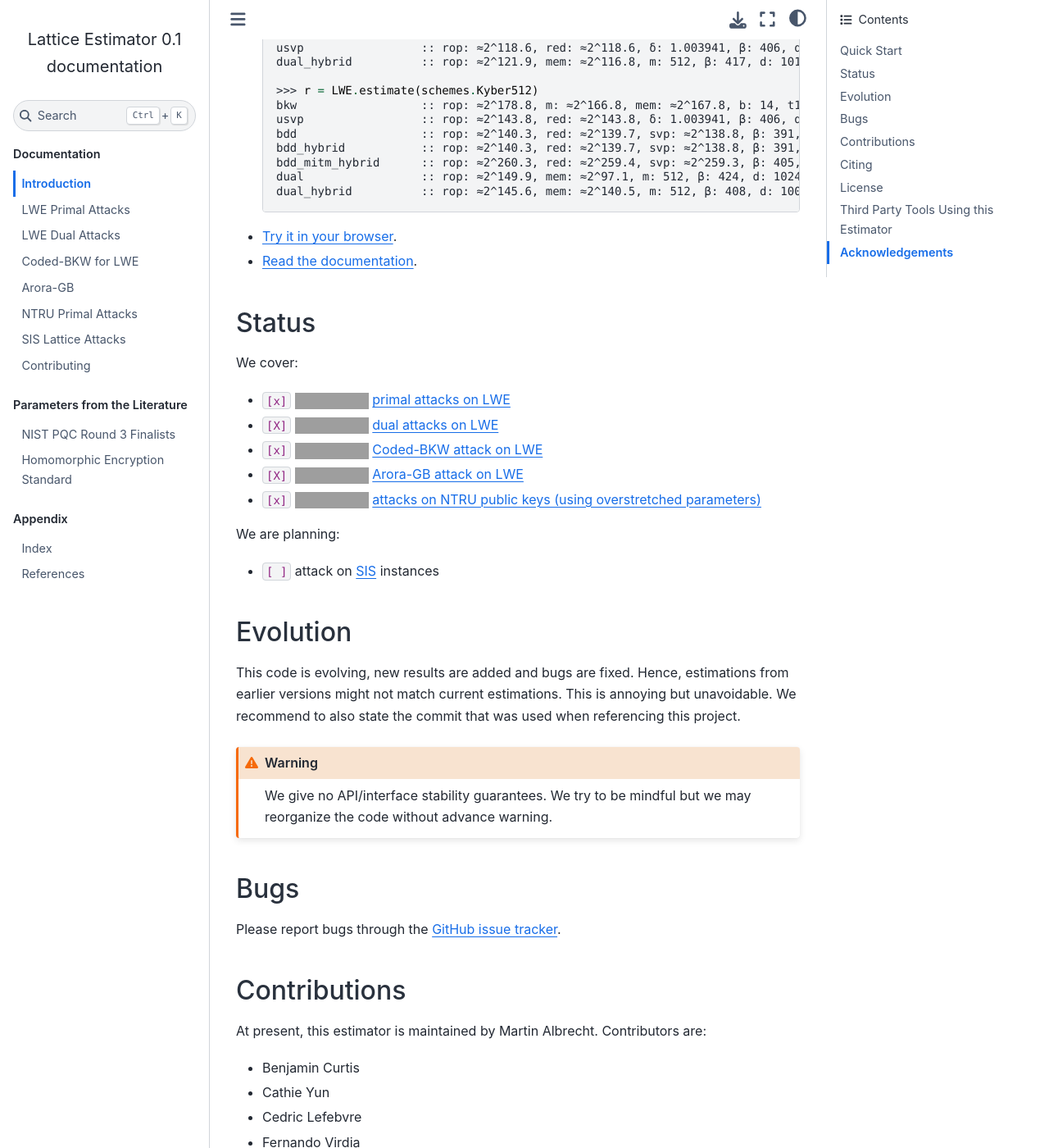
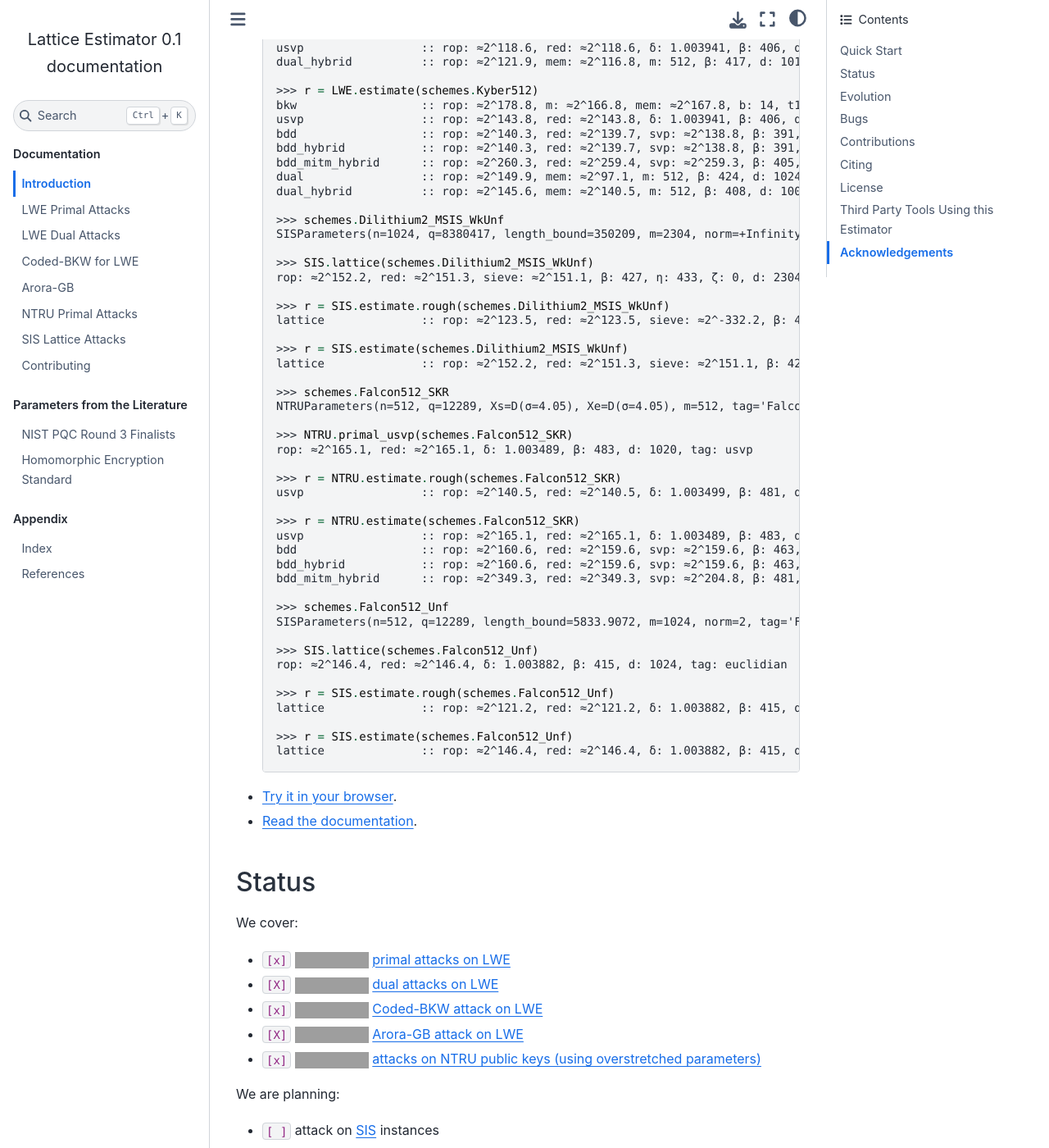
Before and after one commit to malb/lattice-estimator, a Sphinx documentation site: the page built from docs/readme_link.rst, in a window 1280 px wide and 1400 px high, scrolled down 559 px. Shown: the whole window at 82% size. Built offline with Sphinx 7.4.7 and the Sphinx Book theme 1.1.4, drawn with Linux system fonts in a browser that asks for light colours; grey boxes are pictures that could not be loaded.

Commit message:
Fixed PR comments

```diff
--- a/README.rst
+++ b/README.rst
@@ -37,6 +37,45 @@ Quick Start
     bdd_mitm_hybrid      :: rop: ≈2^260.3, red: ≈2^259.4, svp: ≈2^259.3, β: 405, η: 2, ζ: 102, |S|: ≈2^247.2, d: 923, prob: ≈2^-113.8, ↻: ≈2^116.0, tag: hybrid
     dual                 :: rop: ≈2^149.9, mem: ≈2^97.1, m: 512, β: 424, d: 1024, ↻: 1, tag: dual
     dual_hybrid          :: rop: ≈2^145.6, mem: ≈2^140.5, m: 512, β: 408, d: 1004, ↻: 1, ζ: 20, tag: dual_hybrid
+
+    >>> schemes.Dilithium2_MSIS_WkUnf
+    SISParameters(n=1024, q=8380417, length_bound=350209, m=2304, norm=+Infinity, tag='Dilithium2_MSIS_WkUnf')
+
+    >>> SIS.lattice(schemes.Dilithium2_MSIS_WkUnf)
+    rop: ≈2^152.2, red: ≈2^151.3, sieve: ≈2^151.1, β: 427, η: 433, ζ: 0, d: 2304, prob: 1, ↻: 1, tag: infinity
+
+    >>> r = SIS.estimate.rough(schemes.Dilithium2_MSIS_WkUnf)
+    lattice              :: rop: ≈2^123.5, red: ≈2^123.5, sieve: ≈2^-332.2, β: 423, η: 423, ζ: 1, d: 2303, prob: 1, ↻: 1, tag: infinity
+
+    >>> r = SIS.estimate(schemes.Dilithium2_MSIS_WkUnf)
+    lattice              :: rop: ≈2^152.2, red: ≈2^151.3, sieve: ≈2^151.1, β: 427, η: 433, ζ: 0, d: 2304, prob: 1, ↻: 1, tag: infinity
+
+    >>> schemes.Falcon512_SKR
+    NTRUParameters(n=512, q=12289, Xs=D(σ=4.05), Xe=D(σ=4.05), m=512, tag='Falcon512_SKR', ntru_type='circulant')
+
+    >>> NTRU.primal_usvp(schemes.Falcon512_SKR)
+    rop: ≈2^165.1, red: ≈2^165.1, δ: 1.003489, β: 483, d: 1020, tag: usvp
+
+    >>> r = NTRU.estimate.rough(schemes.Falcon512_SKR)
+    usvp                 :: rop: ≈2^140.5, red: ≈2^140.5, δ: 1.003499, β: 481, d: 544, tag: usvp
+
+    >>> r = NTRU.estimate(schemes.Falcon512_SKR)
+    usvp                 :: rop: ≈2^165.1, red: ≈2^165.1, δ: 1.003489, β: 483, d: 1020, tag: usvp
+    bdd                  :: rop: ≈2^160.6, red: ≈2^159.6, svp: ≈2^159.6, β: 463, η: 496, d: 1022, tag: bdd
+    bdd_hybrid           :: rop: ≈2^160.6, red: ≈2^159.6, svp: ≈2^159.6, β: 463, η: 496, ζ: 0, |S|: 1, d: 1024, prob: 1, ↻: 1, tag: hybrid
+    bdd_mitm_hybrid      :: rop: ≈2^349.3, red: ≈2^349.3, svp: ≈2^204.8, β: 481, η: 2, ζ: 0, |S|: 1, d: 1024, prob: ≈2^-182.6, ↻: ≈2^184.8, tag: hybrid
+
+    >>> schemes.Falcon512_Unf
+    SISParameters(n=512, q=12289, length_bound=5833.9072, m=1024, norm=2, tag='Falcon512_Unf')
+
+    >>> SIS.lattice(schemes.Falcon512_Unf)
+    rop: ≈2^146.4, red: ≈2^146.4, δ: 1.003882, β: 415, d: 1024, tag: euclidian
+
+    >>> r = SIS.estimate.rough(schemes.Falcon512_Unf)
+    lattice              :: rop: ≈2^121.2, red: ≈2^121.2, δ: 1.003882, β: 415, d: 1024, tag: euclidian
+
+    >>> r = SIS.estimate(schemes.Falcon512_Unf)
+    lattice              :: rop: ≈2^146.4, red: ≈2^146.4, δ: 1.003882, β: 415, d: 1024, tag: euclidian
 
 - `Try it in your browser <https://mybinder.org/v2/gh/malb/lattice-estimator/jupyter-notebooks?labpath=..%2F..%2Ftree%2Fprompt.ipynb>`__.
 - `Read the documentation <https://lattice-estimator.readthedocs.io/en/latest/>`__.
--- a/docs/algorithms/sis-lattice.rst
+++ b/docs/algorithms/sis-lattice.rst
@@ -9,11 +9,11 @@ We construct an (easy) example SIS instance::
     params = SIS.Parameters(n=113, q=2048, length_bound=512, norm=2)
     params
 
-The simplest (and quickest to estimate) model is solving for the SIS instance with a euclidian norm length bound and assuming the Gaussian heuristic [CheNgu12]_.Then, we can solve for the required root hermite factor [EC:GamNgu08]_ that will guarantee BKZ outputs a short enough vector::
+The simplest (and quickest to estimate) model is solving for the SIS instance with a euclidian norm length bound and assuming the Gaussian heuristic.Then, we can solve for the required root hermite factor [EC:GamNgu08]_ that will guarantee BKZ outputs a short enough vector::
 
     SIS.lattice(params)
 
-The exact reduction shape model doesn't matter when using euclidian norm bounds, as the required block size is calculated directly from the length bound.
+The exact reduction shape model does not matter when using euclidian norm bounds, as the required block size is calculated directly from the length bound.
 
 For infinity norm length bounds, we have two separate analyses. Both follow the same basic strategy. We use the worst case euclidian norm bound as a lower bound on the hardness. Then, we analyze the probability of obtaining a short vector where every coordinate meets the infinity norm constraint. When sqrt(m)*length_bound is less than the modulus q, we follow the analysis of the MATZOV report ([MATZOV22]_ P.18). We simulate the cost of generating *many* short vectors and treat each coordinate of the vector as an i.i.d Gaussian random variable with standard deviation equal to the length(s) of these short vectors divided by the square root of the dimension.::
 
@@ -28,7 +28,7 @@ To get a more precise answer we may use the CN11 simulator by Chen and Nguyen [A
 
     SIS.lattice(params.updated(length_bound=70), red_shape_model=Simulator.CN11)
 
-Another option is to simulate a rerandomization of the basis, such that the q-vectors are *forgotten*. This results in the ``LGSA`` simulator, where the short, unit vectors are still present in the basis. See Figure 12 in the dilithium submission for an example.We can then improve on this result by first preprocessing the basis with block size β followed by a single SVP call in dimension η [RSA:LiuNgu13]_. We call this the BDD approach since this is essentially the same strategy as preprocessing a basis and then running a CVP solver::
+Another option is to simulate a rerandomization of the basis, such that the q-vectors are *forgotten*. This results in the ``LGSA`` simulator, where the short, unit vectors are still present in the basis. See Figure 12 in the Dilithium submission for an example. We can then improve on this result by first preprocessing the basis with block size β followed by a single SVP call in dimension η [RSA:LiuNgu13]_. ::
 
     SIS.lattice(params.updated(length_bound=70), red_shape_model=Simulator.LGSA)
 
```
Also changed, not shown: 2 other files.
